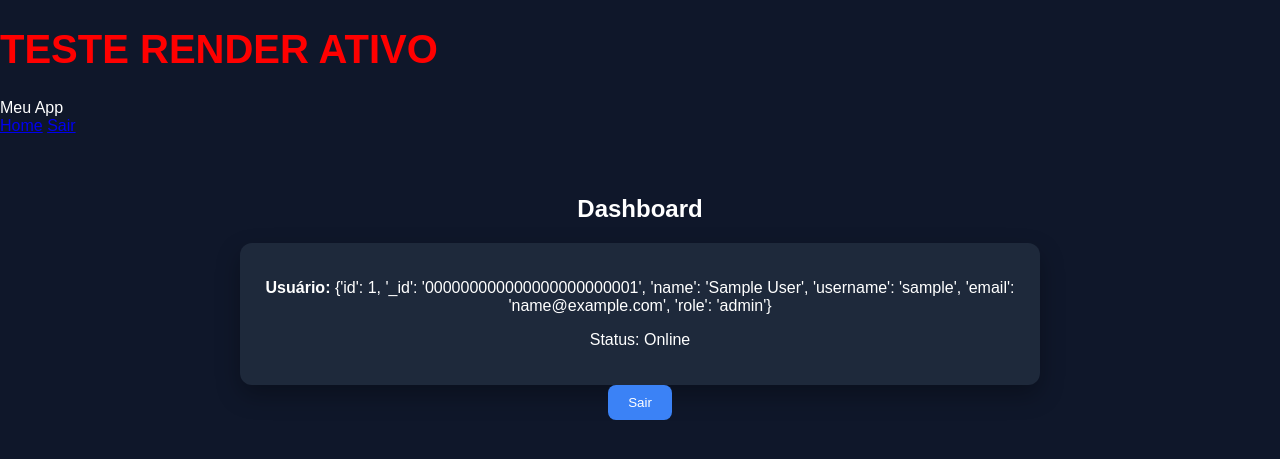
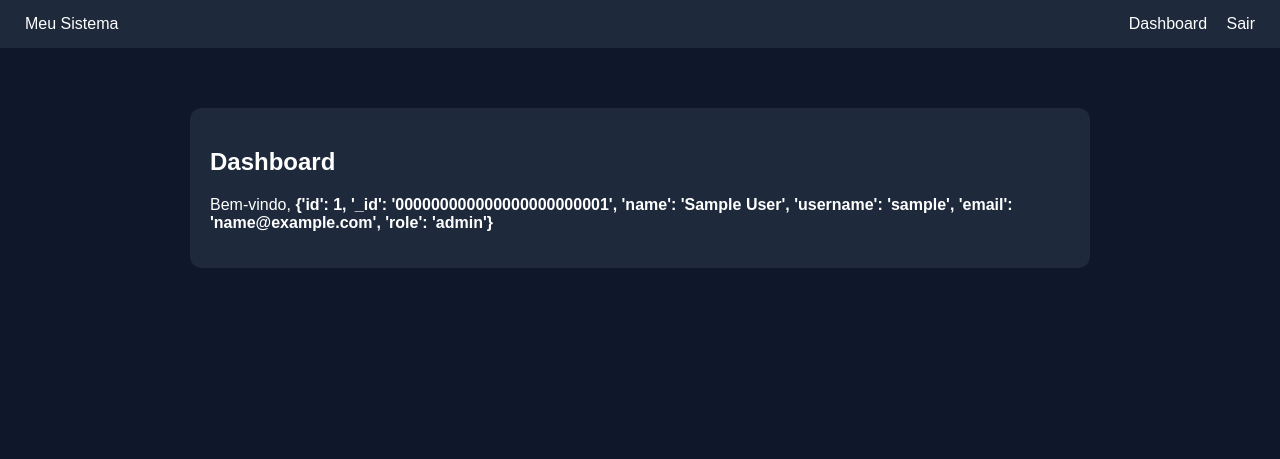
Before and after one commit to Kaioo16/Web_app, a Flask app: page /dashboard in a window 1280 px wide. Shown: the top 459 px of the page. Run offline with Flask 3, Linux system fonts and the light colour scheme; the visitor is signed in with stand-in values (Sample User, id 1).

Commit message:
layout profissional completo

```diff
--- a/app.py
+++ b/app.py
@@ -53,7 +53,7 @@ def login():
 
         if result:
             session["user"] = user
-            return redirect("/dashboard")
+            return render_template("login.html")
         else:
             return "Login inválido"
 
@@ -87,7 +87,7 @@ def register():
         conn.commit()
         conn.close()
 
-        return redirect("/login")
+        return render_template("register.html")
 
     return """
     <form method="post">
--- a/static/style.css
+++ b/static/style.css
@@ -5,30 +5,49 @@ body {
     color: white;
 }
 
+/* NAVBAR */
+.navbar {
+    display: flex;
+    justify-content: space-between;
+    padding: 15px 25px;
+    background: #1e293b;
+}
+
+.navbar a {
+    color: white;
+    margin-left: 15px;
+    text-decoration: none;
+}
+
+.navbar a:hover {
+    color: #38bdf8;
+}
+
+/* CONTAINER */
 .container {
-    max-width: 800px;
+    max-width: 900px;
     margin: auto;
     padding: 40px;
-    text-align: center;
 }
 
+/* CARD */
 .card {
     background: #1e293b;
     padding: 20px;
     border-radius: 12px;
     margin-top: 20px;
-    box-shadow: 0 10px 25px rgba(0,0,0,0.3);
 }
 
-button {
+/* BOTÃO */
+button, .btn {
     background: #3b82f6;
     border: none;
-    padding: 10px 20px;
+    padding: 10px 15px;
     color: white;
     border-radius: 8px;
     cursor: pointer;
 }
 
-button:hover {
+button:hover, .btn:hover {
     background: #2563eb;
 }
--- a/templates/base.html
+++ b/templates/base.html
@@ -3,33 +3,21 @@
 <head>
     <meta charset="UTF-8">
     <title>Meu Sistema</title>
-
     <link rel="stylesheet" href="{{ url_for('static', filename='style.css') }}">
 </head>
 
 <body>
 
-<h1 style="color:red; font-size:40px;">
-TESTE RENDER ATIVO
-</h1>
-
 <div class="navbar">
-    <div class="nav-left">Meu App</div>
-
-    <div class="nav-right">
-        <a href="/dashboard">Home</a>
+    <div class="logo">Meu Sistema</div>
+    <div class="links">
+        <a href="/dashboard">Dashboard</a>
         <a href="/logout">Sair</a>
     </div>
 </div>
 
 <div class="container">
-
-    <div class="box">
-
-        {% block content %}{% endblock %}
-
-    </div>
-
+    {% block content %}{% endblock %}
 </div>
 
 </body>
--- a/templates/dashboard.html
+++ b/templates/dashboard.html
@@ -2,16 +2,9 @@
 
 {% block content %}
 
-<h2>Dashboard</h2>
-
 <div class="card">
-    <p><b>Usuário:</b> {{ user }}</p>
-    <p>Status: Online</p>
+    <h2>Dashboard</h2>
+    <p>Bem-vindo, <b>{{ user }}</b></p>
 </div>
 
-<a href="/logout">
-    <button>Sair</button>
-</a>
-
 {% endblock %}
-<a href="/logout" class="btn btn-danger">Sair</a>
```
Also changed, not shown: templates/login.html (+12 -10 lines), templates/register.html (+8 -8 lines).
